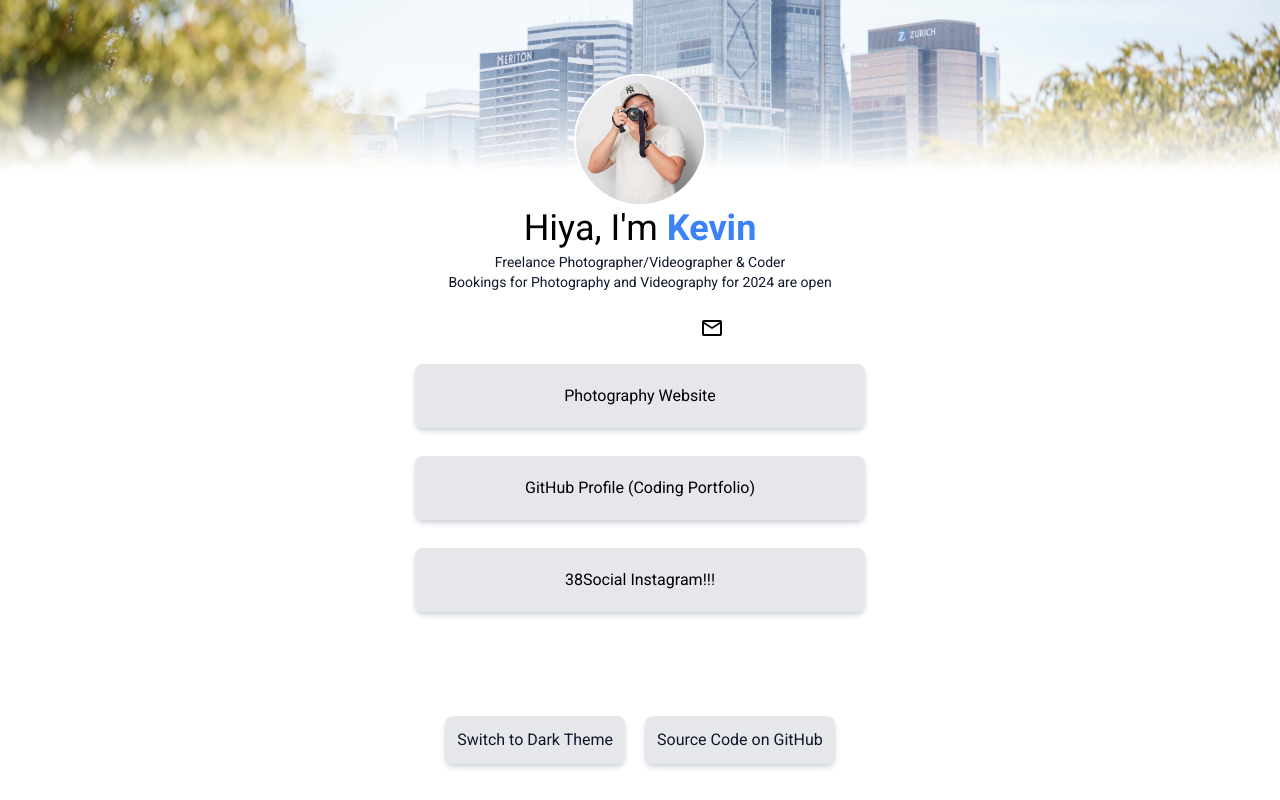
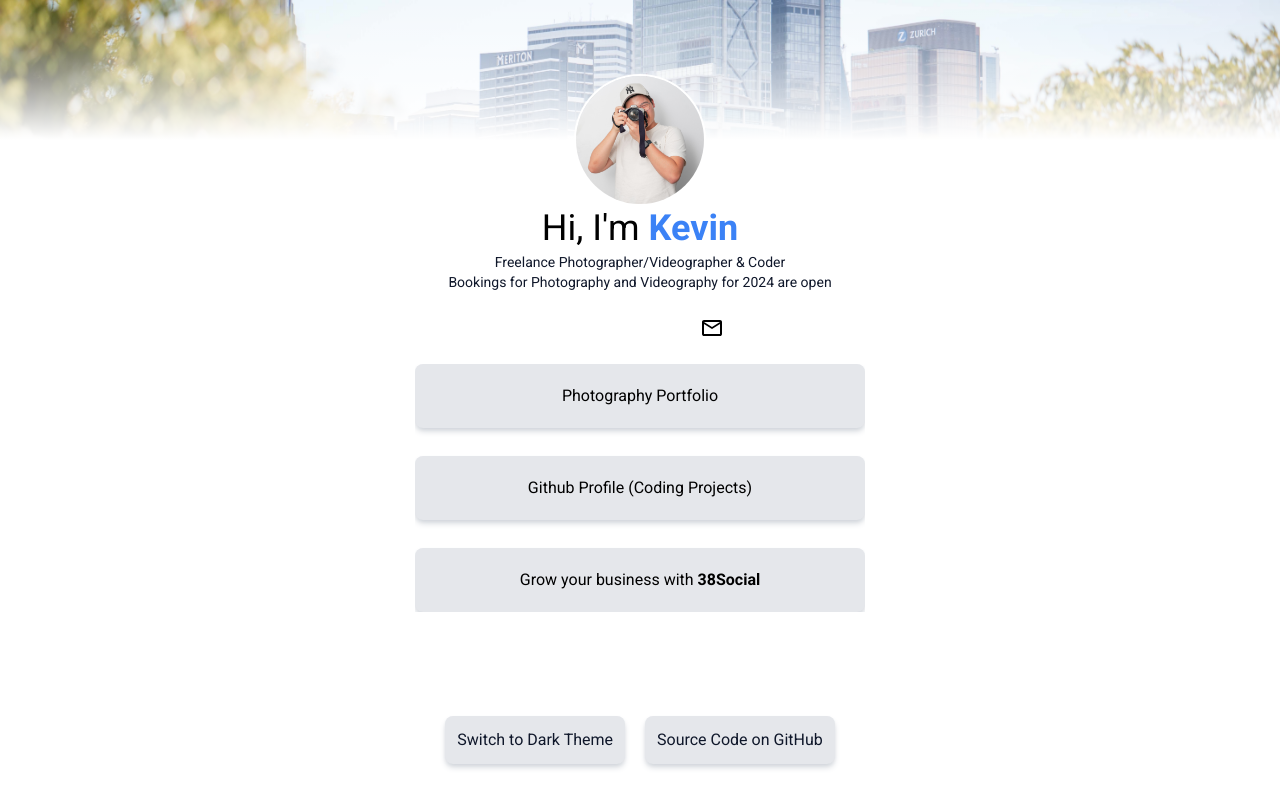
Before and after one commit to KevinSutandi/KevinSutandi, a Next.js app: page / in a window 1280 px wide. Built offline with nearby package versions, Linux system fonts and the light colour scheme; some icons are missing.

Commit message:
fixed some resizing bugs + added some new elemets for the card

```diff
--- a/src/app/page.tsx
+++ b/src/app/page.tsx
@@ -33,7 +33,7 @@ export default function Home() {
 
   return (
     <ThemeContext.Provider value={{ theme, toggleTheme }}>
-      <main className='h-screen min-h-[650px] flex flex-col align-bottom justify-between bg-white overflow-hidden dark:bg-slate-900 '>
+      <main className='h-screen min-h-[650px] flex flex-col align-bottom justify-between bg-white overflow-y-scroll overflow-x-hidden dark:bg-slate-900 '>
         <CoverImage />
         <ProfileSection />
         <FooterBar />
--- a/src/components/FooterBar.tsx
+++ b/src/components/FooterBar.tsx
@@ -5,7 +5,7 @@ import FooterButton from './FooterBarComponents.tsx/FooterButton';
 export default function FooterBar() {
   const { theme, toggleTheme } = useContext(ThemeContext);
   return (
-    <div className=' p-5 mb-5  flex flex-row gap-5 items-center justify-center w-full h-20 bg-white dark:bg-slate-900'>
+    <div className=' p-5 mt-12 mb-5 z-20 flex flex-row gap-5 items-center justify-center w-full h-20 bg-white dark:bg-slate-900'>
       <FooterButton
         ariaLabel='Switch Theme'
         onPress={toggleTheme}
--- a/src/components/ProfileSection.tsx
+++ b/src/components/ProfileSection.tsx
@@ -5,24 +5,23 @@ import ProfileIconSection from './ProfileSection/ProfileIconSection';
 
 export default function ProfileSection() {
   return (
-    <div className='flex flex-col p-5 items-center gap-1 justify-center relative top-14 bg-gradient-to-b from-transparent to-white to-[20%] dark:to-slate-900'>
-      <ProfileHeader />
-      <DescriptionComponent />
-      <ProfileIconSection />
-      <div className='w-auto mt-5 z-10 justify-center text-center flex flex-col gap-7 md:w-[450px]'>
-        <ProfileCard
-          href={'https://www.kevinsutandi.com'}
-          text={'Photography Website'}
-        />
-        <ProfileCard
-          href={'https://www.github.com/kevinsutandi'}
-          text={'GitHub Profile (Coding Portfolio)'}
-        />
-        <ProfileCard
-          href={'https://www.instagram.com/38social.au/'}
-          text={'38Social Instagram!!!'}
-        />
+    <>
+      <div className='flex flex-col z-20 p-5 items-center gap-1 justify-center relative top-14'>
+        <ProfileHeader />
+        <DescriptionComponent />
+        <ProfileIconSection />
+        <div className='w-auto mt-5 justify-center overflow-auto text-center z-10 flex flex-col gap-7 md:w-[450px]'>
+          <ProfileCard href={'https://www.kevinsutandi.com'}>
+            Photography Portfolio
+          </ProfileCard>
+          <ProfileCard href={'https://www.github.com/kevinsutandi'}>
+            Github Profile (Coding Projects)
+          </ProfileCard>
+          <ProfileCard href={'https://www.instagram.com/38social.au/'}>
+            Grow your business with <span className='font-bold'>38Social</span>
+          </ProfileCard>
+        </div>
       </div>
-    </div>
+    </>
   );
 }
--- a/src/components/ProfileSection/CoverImage.tsx
+++ b/src/components/ProfileSection/CoverImage.tsx
@@ -4,14 +4,17 @@ import Cover from '../../assets/Cover.jpg';
 
 const HeaderBar: React.FC = () => {
   return (
+    <>
+      <div className='absolute w-full z-[1] h-[200px] bg-gradient-to-b from-transparent to-[70%] to-white dark:to-slate-900'></div>
       <div className='absolute'>
         <Image
-        className='object-cover h-[200px] dark:opacity-50 transistion-all duration-300'
+          className='object-cover h-[200px] dark:opacity-100 transistion-all duration-300'
           src={Cover}
           alt='Header Image'
           placeholder='blur'
         />
       </div>
+    </>
   );
 };
 
--- a/src/components/ProfileSection/ProfileCard.tsx
+++ b/src/components/ProfileSection/ProfileCard.tsx
@@ -2,19 +2,20 @@ import React from 'react';
 
 type ProfileCardProps = {
   href: string;
-  text: string;
+  children: React.ReactNode;
 };
 
-export default function ProfileCard({ href, text }: ProfileCardProps) {
+const ProfileCard = ({ href, children }: ProfileCardProps) => {
   return (
     <a
       href={href}
+      className='profile-card text-black p-5 px-10 w-auto shadow-md shadow-gray-300 rounded-lg bg-gray-200 dark:bg-slate-700 dark:text-white dark:shadow-slate-800 transition-all duration-300 md:w-100'
       target='_blank'
-      rel='noreferrer'
-      type='button'
-      className='profile-card text-black p-5 px-10 w-auto shadow-md shadow-gray-300 rounded-lg bg-gray-200 dark:bg-slate-700 dark:text-white dark:shadow-slate-800 transition-all duration-300 md:w-100'
+      rel='noopener noreferrer'
     >
-      {text}
+      {children}
     </a>
   );
-}
+};
+
+export default ProfileCard;
--- a/src/components/ProfileSection/ProfileHeader.tsx
+++ b/src/components/ProfileSection/ProfileHeader.tsx
@@ -5,13 +5,13 @@ export default function ProfileHeader() {
   return (
     <>
       <Image
-        className='inline-block h-24 w-24 rounded-full ring-2 ring-white md:h-32 md:w-32'
+        className='inline-block h-24 w-24 justify-center rounded-full ring-2 ring-white md:h-32 md:w-32'
         src={ProfilePic}
         alt='Header Image'
         placeholder='blur'
       />
       <h1 className='text-2xl font-medium text-black md:text-4xl dark:text-gray-200 transistion-all duration-300'>
-        Hiya, I&apos;m{' '}
+        Hi, I&apos;m{' '}
         <span className='text-blue-500 font-bold dark:text-blue-400 transition-all duration-300'>
           Kevin
         </span>
```
Lines whose indentation alone changed are shown as unchanged.
